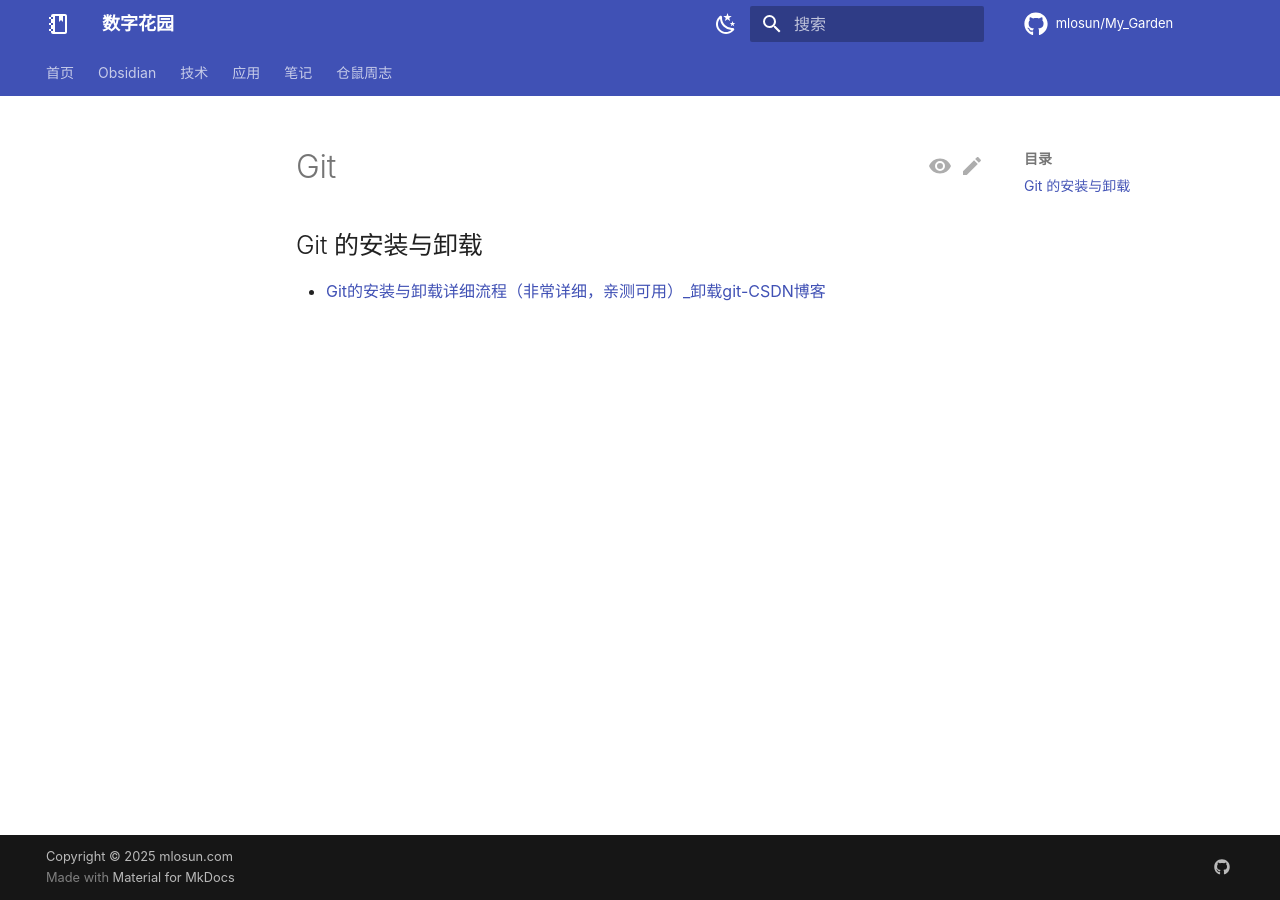
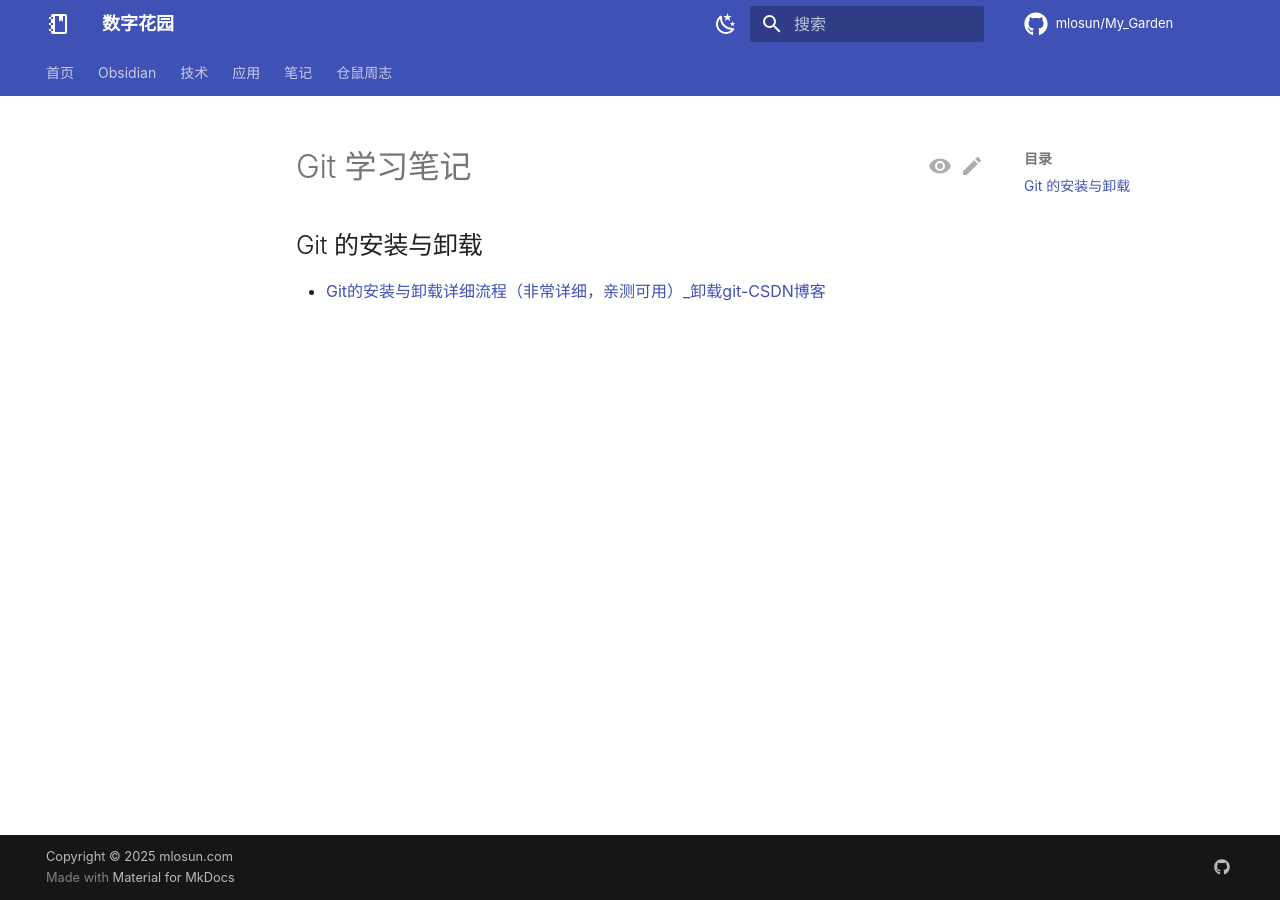
Before and after one commit to mlosun/My_Garden, an MkDocs documentation site: the page built from docs/tech/Git.md, in a window 1280 px wide. Built offline with MkDocs 1.6.1 and Material for MkDocs 9.7.7, drawn with Linux system fonts in a browser that asks for light colours; comment, search, counter and statistics services are not loaded.

Commit message:
PUSH NOTE : Git.md

```diff
--- a/docs/tech/Git.md
+++ b/docs/tech/Git.md
@@ -2,6 +2,7 @@
 created: 2025-05-07
 updated: 2025-05-07
 share: true
+title: Git 学习笔记
 ---
 
 ## Git 的安装与卸载
```
